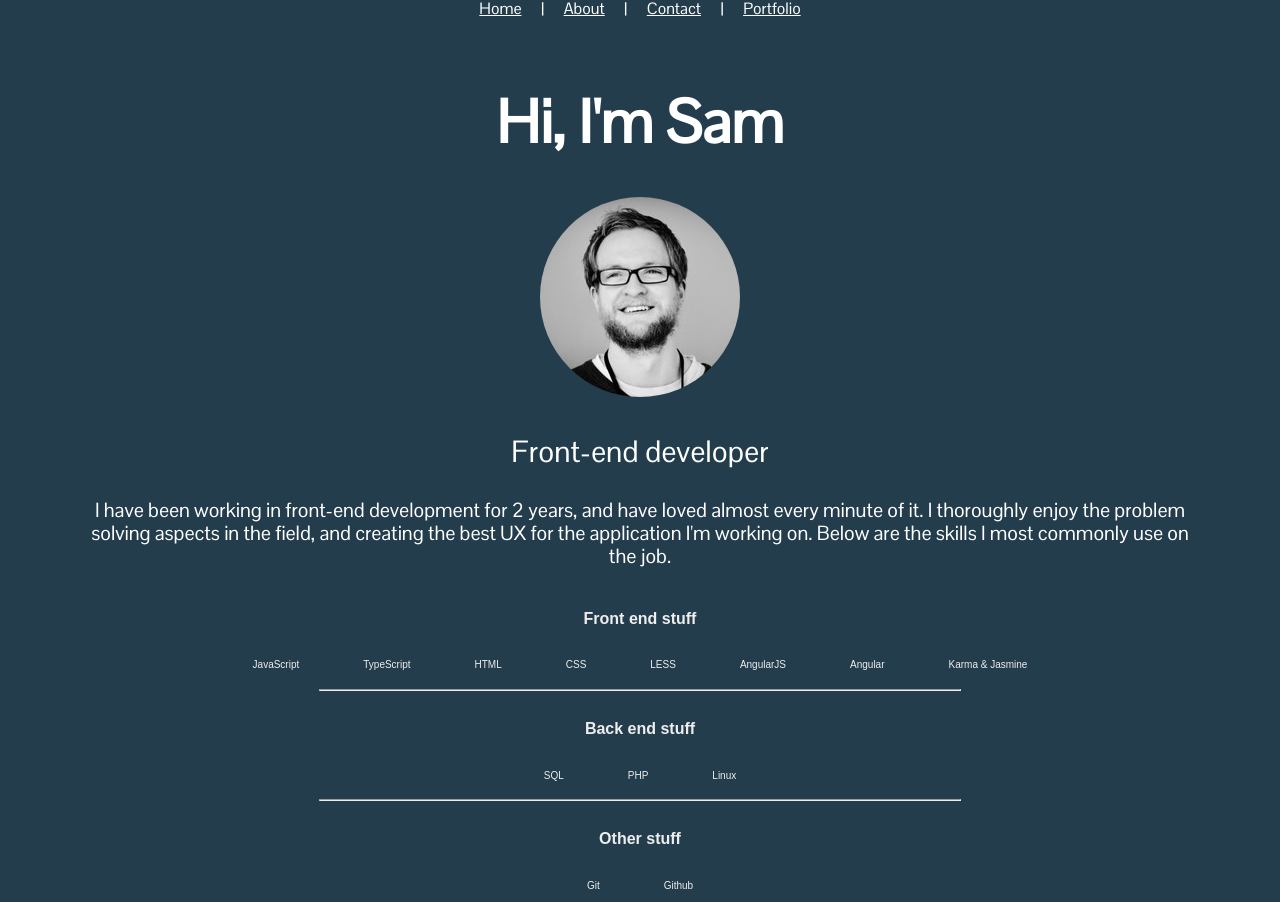
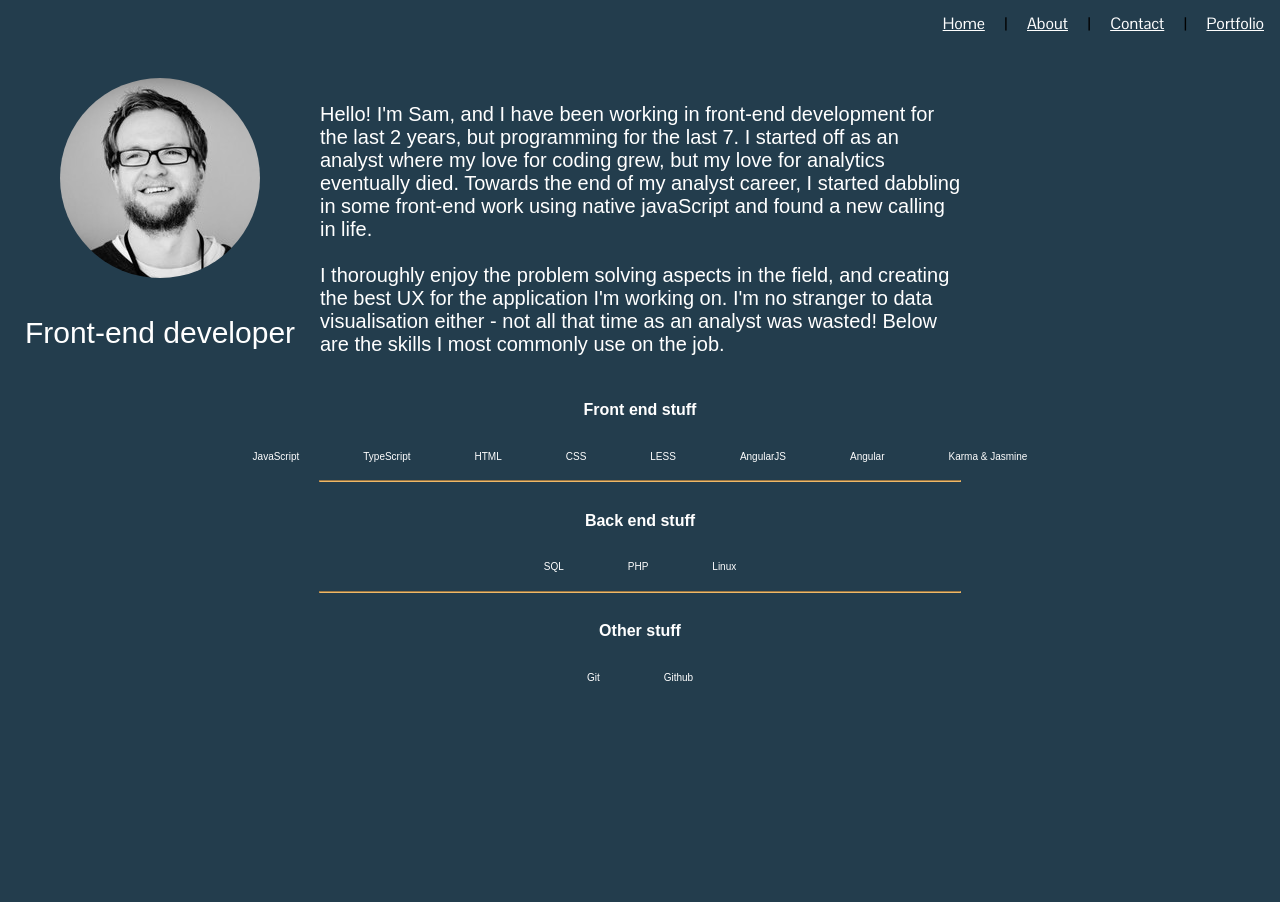
Before and after one commit to MacleanS/me, an Angular app: page / in a window 1280 px wide. After the commit the page ends 800 px from the top, so only its background shows below. Built offline with nearby package versions, Linux system fonts and the light colour scheme; some icons are missing.

Commit message:
added animations, fleshed out blurb, styled a bit

```diff
--- a/src/app/home/home.component.css
+++ b/src/app/home/home.component.css
@@ -1,6 +1,10 @@
 .main-header {
+    font-size: 30px;
+    padding-top: 1em;
+}
+
+.main-header__image-container {
     text-align: center;
-    font-size: 30px;
 }
 
 .main-header__image {
@@ -8,13 +12,9 @@
 }
 
 .blurb {
-    text-align: center;
     font-size: 20px;
-    margin: 0 4em;
-}
-
-.skills-container {
-    color: #eeeeee;
+    display: flex;
+    align-items: center;
 }
 
 .skills-container__skills-list {
@@ -32,4 +32,40 @@
 
 hr {
     width: 50%;
+    border-color: #EEB868;
 }
+
+/* Animation for face and blurb */
+/* .swell-image {
+
+} */
+
+.fade-in-image {
+    animation: FadeInImage 1s ease-out;
+}
+
+.fade-in-text {
+    animation: FadeInText 1s ease-out;
+}
+/* .swing-left {
+    animation: SwingLeft 2s ease;
+} */
+
+/* @keyframes SwellImage {
+    0%   { opacity: 0; }
+    100% { opacity: 1; }
+} */
+
+@keyframes FadeInImage {
+    0% {opacity: 0; width:100%;}
+    100% {opacity:1;};
+}
+
+@keyframes FadeInText {
+    from {opacity: 0;}
+    to {opacity:1;}
+}
+/* @keyframes SwingLeft {
+    from {text-align: center;}
+    to {text-align:right;}
+} */
--- a/src/app/home/home.component.html
+++ b/src/app/home/home.component.html
@@ -1,16 +1,23 @@
-<div class="main-header">
-  <h1>Hi, I'm Sam</h1>
-  <img class="main-header__image" src="../../assets/img/me.jpg">
-  <p>Front-end developer</p>
+<div class="pure-g main-header color__white" >
+  <div class="pure-u-1 pure-u-lg-1-4 main-header__image-container" [ngClass]="animationClass.image">
+    <img class="main-header__image" src="../../assets/img/me.jpg">
+    <p>Front-end developer</p>
+  </div>
+  <div class="pure-u-1 pure-u-lg-1-2 blurb color__white" *ngIf="animationClass.image !== 'fade-in-image'" [ngClass]="animationClass.text">
+      <p>Hello! I'm Sam, and I have been working in front-end development for the last 2 years, but programming for the last 7.
+          I started off as an analyst where my love for coding grew, but my love for analytics eventually died. Towards the end of my
+          analyst career, I started dabbling in some front-end work using native javaScript and found a new calling in life.
+          <br>
+          <br>
+          I thoroughly enjoy the problem solving aspects in the field, and creating the best UX for the application I'm working on.
+          I'm no stranger to data visualisation either - not all that time as an analyst was wasted!
+          Below are the skills I most commonly use on the job.</p>
+  </div>
+  <div class="pure-u-1 pure-u-lg-1-4"></div>
 </div>
-<div class="blurb">
-  <p>I have been working in front-end development for 2 years, and have loved almost every minute of it.
-    I thoroughly enjoy the problem solving aspects in the field, and creating the best UX for the application I'm working on.
-    Below are the skills I most commonly use on the job.</p>
-</div>
-<div class="skills-container">
+<div class="skills-container" *ngIf="animationClass.image !== 'fade-in-image'" [ngClass]="animationClass.skills">
   <div class="pure-g">
-    <div class="pure-u-1 skills-container__skills-list frontend">
+    <div class="pure-u-1 skills-container__skills-list frontend color__white">
       <h4>Front end stuff</h4>
       <div *ngFor="let skill of frontendSkills" class="skills-container__skill">
         <i class="skills-container__skill-image {{skill.image}}"></i>
@@ -18,7 +25,7 @@
       </div>
       <hr>
     </div>
-    <div class="pure-u-1 skills-container__skills-list backend">
+    <div class="pure-u-1 skills-container__skills-list backend color__white">
       <h4>Back end stuff</h4>
       <div *ngFor="let skill of backendSkills" class="skills-container__skill">
           <i class="skills-container__skill-image {{skill.image}}"></i>
@@ -26,7 +33,7 @@
       </div>
       <hr>
     </div>
-    <div class="pure-u-1 skills-container__skills-list project-management">
+    <div class="pure-u-1 skills-container__skills-list project-management color__white">
       <h4>Other stuff</h4>
       <div *ngFor="let skill of projectManagementSkills" class="skills-container__skill">
         <i class="skills-container__skill-image {{skill.image}}"></i>
--- a/src/app/home/home.component.ts
+++ b/src/app/home/home.component.ts
@@ -9,10 +9,22 @@ import { SKILLS } from '../skills';
 })
 export class HomeComponent implements OnInit {
 
-  constructor(private skillsService: SkillsService) { }
+  animationClass: {[k: string]: any} = {};
+
+  constructor(private skillsService: SkillsService) {
+  }
 
   ngOnInit() {
-    console.log(this.frontendSkills)
+    this.animationClass.image = 'fade-in-image'
+    // setTimeout(()=> {
+    //   this.animationClass.image = 'fade-in-image';
+    // },300)
+
+    setTimeout(()=>{
+      this.animationClass.text = 'fade-in-text'
+      this.animationClass.image = '';
+      this.animationClass.skills = 'fade-in-image'
+    },1000);
   }
 
   allSkills = this.skillsService.getSkills();
--- a/src/index.html
+++ b/src/index.html
@@ -11,7 +11,7 @@
   <link rel="stylesheet" href="https://unpkg.com/purecss@1.0.0/build/grids-responsive-min.css">
   <link rel="stylesheet" href="https://cdn.rawgit.com/konpa/devicon/df6431e323547add1b4cf45992913f15286456d3/devicon.min.css">
 </head>
-<body class="grey">
+<body class="background__grey">
   <app-root></app-root>
 </body>
 </html>
--- a/src/styles.css
+++ b/src/styles.css
@@ -3,42 +3,69 @@
 
 body {
     font-family: "Pontano Sans";
-    color: #ffffff;
     margin: 0;
 }
 
 /* Colour palette */
-.mint {
+.background__mint {
     background: #25f3b2;
 }
 
-.pink {
+.background__pink {
     background: #EF767A;
 }
 
-.yellow {
+.background__yellow {
     background: #FFE74C;
 }
 
-.grey {
+.background__grey {
     background: #233D4D;
 }
 
-.orange {
+.background__orange {
     background: #EEB868;
 }
 
-.blue {
+.background__blue {
     background: #3E78B2;
 }
+.color__white {
+    color: #fff;
+}
 
+.color__mint {
+    color: #25f3b2;
+}
+
+.color__pink {
+    color: #EF767A;
+}
+
+.color__yellow {
+    color: #FFE74C;
+}
+
+.color__grey {
+    color: #233D4D;
+}
+
+.color__orange {
+    color: #EEB868;
+}
+
+.color__blue {
+    color: #3E78B2;
+}
 .small-font {
     font-size:x-small;
 }
 .main-nav {
     display: flex;
-    justify-content: center;
+    justify-content: right;
     height: 3em;
+    align-items: center;
+    flex-direction: row-reverse;
 }
 
 .main-nav a {
```
Also changed, not shown: src/app/app.module.ts (+3 -7 lines).
